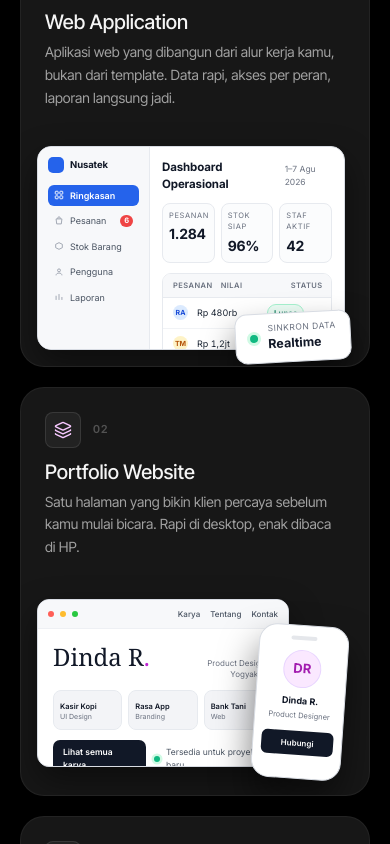
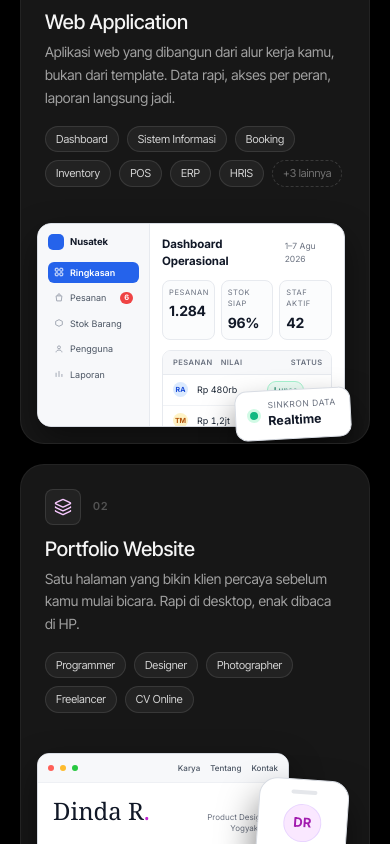
Before and after one commit to adityaimamz/beyond-studio, a Next.js app: page / in a window 390 px wide. Shown: the part 1520-2364 px from the top of the page. Built offline with nearby package versions, Linux system fonts and the light colour scheme.

Commit message:
fix mobile

```diff
--- a/features/landing/components/LayananSection/index.tsx
+++ b/features/landing/components/LayananSection/index.tsx
@@ -214,6 +214,13 @@ function LayananCardComponent({ card, index }: { card: LayananCard; index: numbe
             duration={0.5}
           />
         </div>
+
+        {/* Mobile: chips shown statically (no hover on touch), same treatment as the Custom Solution card */}
+        <div className="flex md:hidden flex-wrap gap-2 mt-1">
+          {card.chips.map((chip) => (
+            <LayananChip key={chip} label={chip} />
+          ))}
+        </div>
       </div>
 
       <motion.div
@@ -224,7 +231,8 @@ function LayananCardComponent({ card, index }: { card: LayananCard; index: numbe
         transition={{ duration: 0.8, ease: "easeOut", delay: delay + 0.25 }}
       >
         <ServiceVisual variant={meta.visual} />
-        <div className="absolute inset-x-0 bottom-0 rounded-b-xl overflow-hidden translate-y-full opacity-0 group-hover:translate-y-0 group-hover:opacity-100 transition-all duration-300 ease-out bg-neutral-950/95 backdrop-blur-sm border-t border-white/10 px-4 py-3.5 flex flex-wrap gap-1.5">
+        {/* Desktop: chips revealed on hover, sliding up over the visual */}
+        <div className="hidden md:flex absolute inset-x-0 bottom-0 rounded-b-xl overflow-hidden translate-y-full opacity-0 group-hover:translate-y-0 group-hover:opacity-100 transition-all duration-300 ease-out bg-neutral-950/95 backdrop-blur-sm border-t border-white/10 px-4 py-3.5 flex-wrap gap-1.5">
           <span className="w-full text-[10px] font-semibold tracking-widest uppercase text-neutral-500 mb-0.5">
             Cocok untuk
           </span>
```
Also changed, not shown: 1 other file (tests, documents, lock files or other folders).
